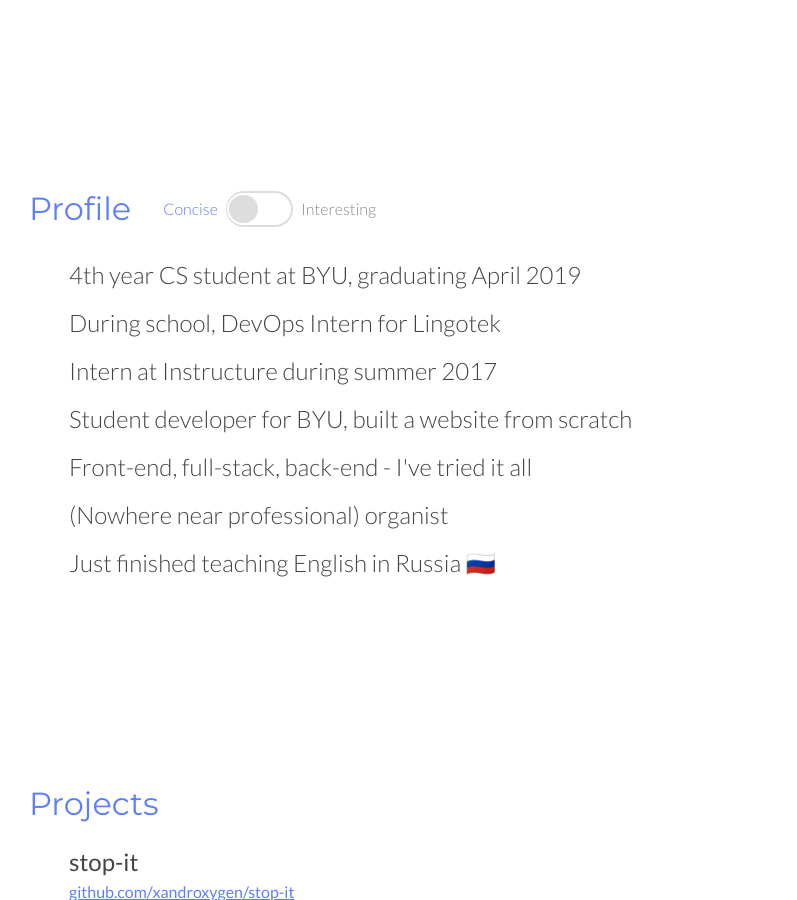
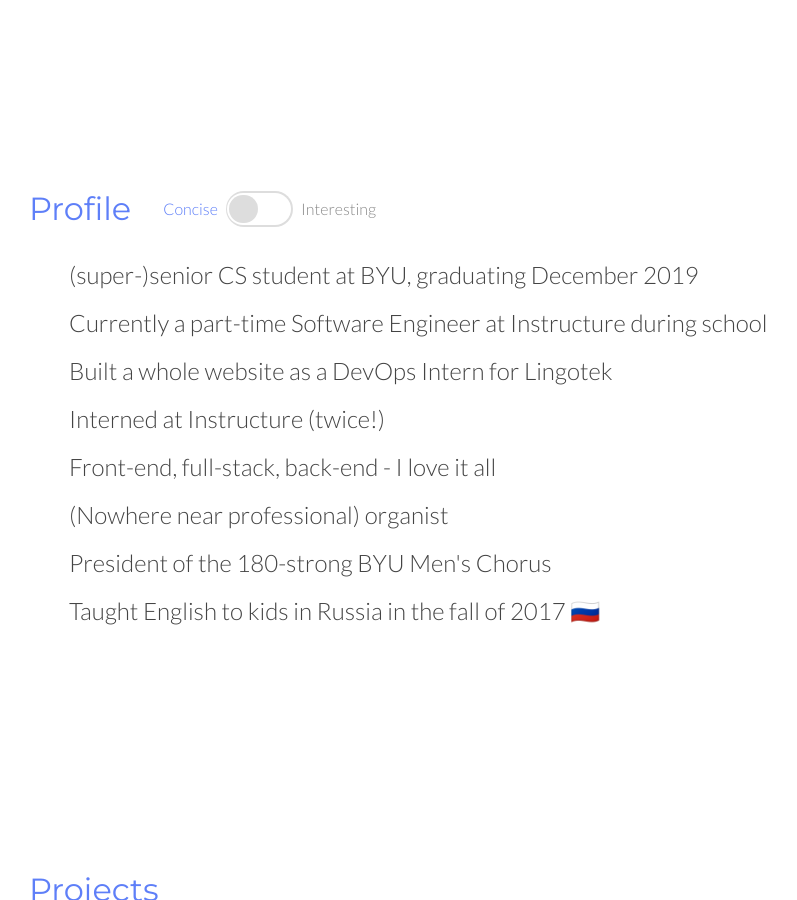
Before and after one commit to xandroxygen/xandroxygen.github.io, a Jekyll site: the page built from index.html, in a window 1280 px wide and 900 px high, scrolled down 715 px. Shown: the whole window, without its empty margins (163-960 px from the left). Built offline with Jekyll 4.4.1, drawn with Linux system fonts in a browser that asks for light colours.

Commit message:
update profile to today

```diff
--- a/_data/about.yml
+++ b/_data/about.yml
@@ -1,14 +1,16 @@
 concise:
-  - item: 4th year CS student at BYU, graduating April 2019
-  - item: During school, DevOps Intern for Lingotek
-  - item: Intern at Instructure during summer 2017
-  - item: Student developer for BYU, built a website from scratch
-  - item: Front-end, full-stack, back-end - I've tried it all
+  - item: (super-)senior CS student at BYU, graduating December 2019
+  - item: Currently a part-time Software Engineer at Instructure during school
+  - item: Built a whole website as a DevOps Intern for Lingotek
+  - item: Interned at Instructure (twice!)
+  - item: Front-end, full-stack, back-end - I love it all
   - item: (Nowhere near professional) organist
-  - item: Just finished teaching English in Russia 🇷🇺
+  - item: President of the 180-strong BYU Men's Chorus
+  - item: Taught English to kids in Russia in the fall of 2017 🇷🇺
 
 interesting:
-  - item: I'm a 4th year CS student at BYU, and will graduate in April 2019. I just started a part-time job during school as a DevOps Intern at Lingotek, where I work on software that will empower our development teams and make managing the company's operations a little easier. My wife and I just returned from a semester abroad, which we spent as volunteers teaching English in Russia. Yes, it was a crazy thing to do, and yes, it was an amazing experience.
-  - item: This summer, I worked for Instructure as a software engineer intern. My team and I rolled out a microservice to our users, and started on another. I loved the exposure to new technology! I've also worked on BYU's custom LMS (Learning Management System), where I got my first taste of real web development - I pored over a massive code base, wrangled existing code, and built a website from scratch.
+  - item: I'm a 4th year CS student at BYU, and will graduate in December 2019. During school, I'm a (part-time) software engineer at Instructure, working on services and underlying platforms that helps Canvas run a little bit easier and a little more secure.
+  - item: Last year, I worked on the Ops team at Lingotek, where I built an internal tool to make container orchestration a little easier and to allow developers to deploy their own code. My wife and I also spent a semester abroad as volunteers teaching English in Russia. Yes, it was a crazy thing to do, and yes, it was an amazing experience.
+  - item: For the past two summers, I worked for Instructure as a software engineer intern. My team and I rolled out two new services to our users built on AWS's Kinesis and S3. I loved the exposure to new technology! I've also worked on BYU's custom LMS (Learning Management System), where I got my first taste of real web development - I pored over a massive code base, wrangled existing code, and built a website from scratch.
   - item: I love it all, from tinkering over front-end design to considering a full stack to enjoying the freedom of the back end. Not having to worry about browser compatibility when working on the backend is great, but I also love implementing something that's visible, and more than just an API.
-  - item: When I'm not coding or in class or teaching English to crazy Russian kids, I'm usually reading whatever I can get my hands on. My wife and I love spending time kayaking and being outdoors in the mountains. I also play the organ, which is just as cool as it sounds.
+  - item: When I'm not coding or in class or teaching English to crazy Russian kids, I'm usually reading whatever I can get my hands on. My wife and I love spending time kayaking and being outdoors in the mountains. I also play the organ, which is just as fun as it sounds. I'm a 4-year member of the BYU Men's Chorus, the largest and greatest collegiate men's chorus there is.
```
